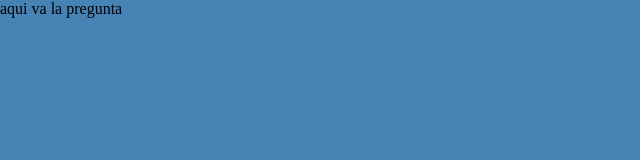
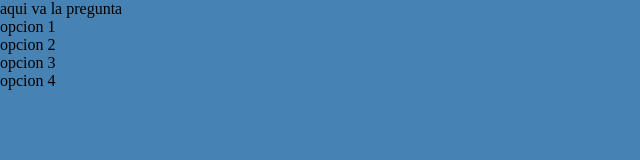
Before and after one commit to Jeanp-paul/juego.github.io, a plain HTML site: page index.html in a window 1280 px wide. Shown: the whole page, without its empty margins (0-640 px from the left). Drawn offline with Linux system fonts and the light colour scheme.

Commit message:
encabezado

```diff
--- a/index.html
+++ b/index.html
@@ -25,16 +25,16 @@
             aqui va la pregunta
         </div>
         <div id="opcion 1">
-
+            opcion 1
         </div>
         <div id="opcion 2">
-
+            opcion 2
         </div>
         <div id ="opocion 3">
-
+            opcion 3
         </div>
         <div id="opcion 4">
-
+            opcion 4
         </div>
 
         </div>
```
